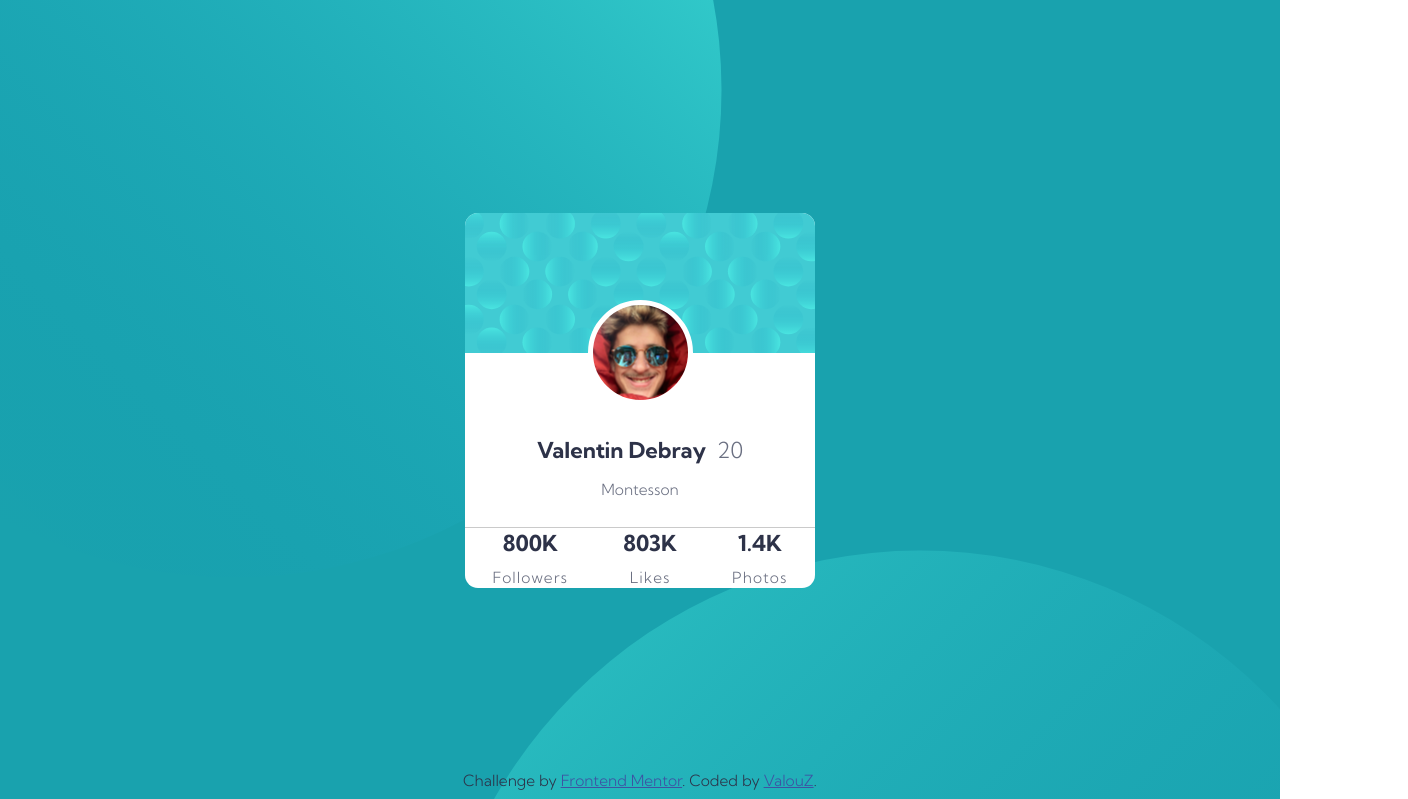
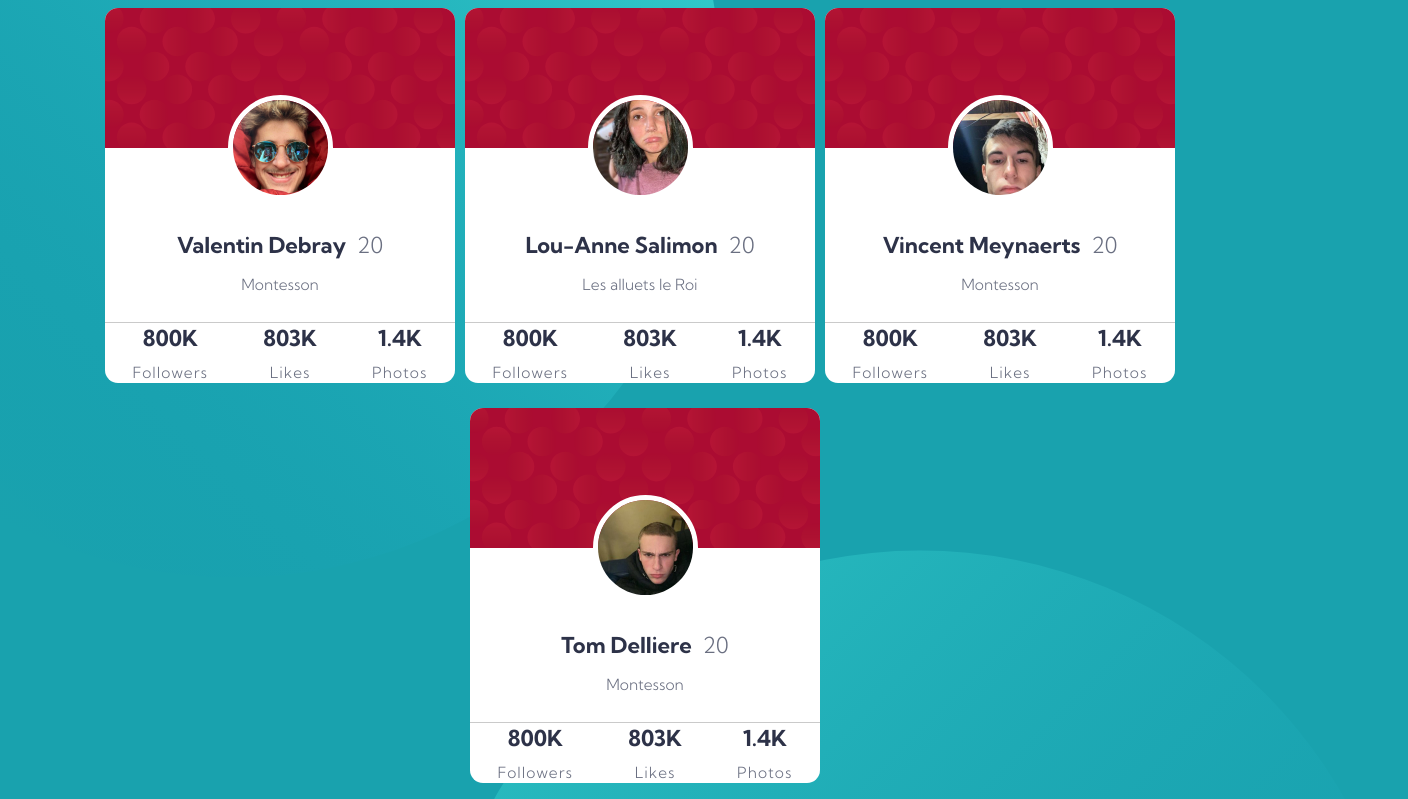
Before and after one commit to ValouZ/Profile_card_component, a plain HTML site: page index.html in a window 1280 px wide. Shown: the top 799 px of the page, 1408 px wide, since content can reach past the window. Drawn offline with Linux system fonts and the light colour scheme.

Commit message:
starting mutilples card display

```diff
--- a/index.html
+++ b/index.html
@@ -13,14 +13,16 @@
 </head>
 
 <body>
+    <div class="bg-pattern-top"></div>
+
     <div class="container">
-        <div class="bg-pattern-top"></div>
-
-        <div class="card">
+        <div class="first-card">
             <div class="pattern-card-top">
-                <img src="images/bg-pattern-card.svg" alt="">
+                <img src="images/bg-pattern-card-red.svg" alt="">
             </div>
-            <div class="profil-image"></div>
+            <div class="profil-image">
+                <img src="images/image-valentin.jpg" alt="image de profil">
+            </div>
             <div class="info">
                 <div class="perso">
                     <div class="name">Valentin Debray</div>
@@ -44,13 +46,106 @@
             </div>
         </div>
 
-        <div class="bg-pattern-bottom"></div>
+        <div class="card">
+            <div class="pattern-card-top">
+                <img src="images/bg-pattern-card-red.svg" alt="">
+            </div>
+            <div class="profil-image">
+                <img src="images/boubouille.jpg" alt="image de profil">
+            </div>
+            <div class="info">
+                <div class="perso">
+                    <div class="name">Lou-Anne Salimon</div>
+                    <div class="age">20</div>
+                </div>
+                <div class="city">Les alluets le Roi</div>
+            </div>
+            <div class="stats">
+                <div class="stat">
+                    <div class="stat-number">800K</div>
+                    <div class="stat-name">Followers</div>
+                </div>
+                <div class="stat">
+                    <div class="stat-number">803K</div>
+                    <div class="stat-name">Likes</div>
+                </div>
+                <div class="stat">
+                    <div class="stat-number">1.4K</div>
+                    <div class="stat-name">Photos</div>
+                </div>
+            </div>
+        </div>
 
-        <div class="attribution">
+        <div class="card">
+            <div class="pattern-card-top">
+                <img src="images/bg-pattern-card-red.svg" alt="">
+            </div>
+            <div class="profil-image">
+                <img src="images/majiin.jpg" alt="image de profil">
+            </div>
+            <div class="info">
+                <div class="perso">
+                    <div class="name">Vincent Meynaerts</div>
+                    <div class="age">20</div>
+                </div>
+                <div class="city">Montesson</div>
+            </div>
+            <div class="stats">
+                <div class="stat">
+                    <div class="stat-number">800K</div>
+                    <div class="stat-name">Followers</div>
+                </div>
+                <div class="stat">
+                    <div class="stat-number">803K</div>
+                    <div class="stat-name">Likes</div>
+                </div>
+                <div class="stat">
+                    <div class="stat-number">1.4K</div>
+                    <div class="stat-name">Photos</div>
+                </div>
+            </div>
+        </div>
+
+        <div class="card">
+            <div class="pattern-card-top">
+                <img src="images/bg-pattern-card-red.svg" alt="">
+            </div>
+            <div class="profil-image">
+                <img src="images/tomitomtom.jpg" alt="image de profil">
+            </div>
+            <div class="info">
+                <div class="perso">
+                    <div class="name">Tom Delliere</div>
+                    <div class="age">20</div>
+                </div>
+                <div class="city">Montesson</div>
+            </div>
+            <div class="stats">
+                <div class="stat">
+                    <div class="stat-number">800K</div>
+                    <div class="stat-name">Followers</div>
+                </div>
+                <div class="stat">
+                    <div class="stat-number">803K</div>
+                    <div class="stat-name">Likes</div>
+                </div>
+                <div class="stat">
+                    <div class="stat-number">1.4K</div>
+                    <div class="stat-name">Photos</div>
+                </div>
+            </div>
+        </div>
+
+
+
+        <!-- <div class="attribution">
             Challenge by <a href="https://www.frontendmentor.io?ref=challenge" target="_blank">Frontend Mentor</a>.
             Coded by <a href="https://github.com/ValouZ" target="_blank">ValouZ</a>.
-        </div>
+        </div> -->
     </div>
+
+    <div class="bg-pattern-bottom"></div>
+
 
 
 
--- a/style.css
+++ b/style.css
@@ -4,8 +4,13 @@
     padding: 0;
 }
 
-root{
+root {
     font-size: 18px;
+}
+
+body {
+    height: 100vh;
+    background-color: #19A2AE;
 }
 
 .container {
@@ -13,15 +18,13 @@ root{
     font-family: 'Kumbh sans';
     font-size: 18px;
     display: flex;
-    flex-direction: column;
-    height: 100vh;
+    flex-direction: row;
+    height: 100%;
     width: 100vw;
-    max-height: 100vh;
     align-items: center;
     justify-content: center;
-    background-color: #19A2AE;
-    z-index: 0;
-    overflow: hidden;
+    z-index: 1;
+    flex-wrap: wrap;
 }
 
 .bg-pattern-top {
@@ -31,7 +34,7 @@ root{
     height: 978px;
     top: -500px;
     left: -725px;
-    z-index: 1;
+    z-index: 0;
 }
 
 .bg-pattern-bottom {
@@ -41,10 +44,11 @@ root{
     height: 978px;
     right: -750px;
     top: 350px;
-    z-index: 1;
+    z-index: 0;
 }
 
-.card {
+.card,
+.first-card {
     z-index: 2;
     position: relative;
     display: flex;
@@ -56,6 +60,11 @@ root{
     min-width: 326px;
     border-radius: 13px;
     overflow: hidden;
+    margin-bottom: 10px;
+}
+
+.card {
+    margin-left: 10px;
 }
 
 .profil-image {
@@ -65,9 +74,9 @@ root{
     z-index: 5;
     width: 105px;
     height: 105px;
-    background: center center url("images/image-valentin.jpg");
     border: 5px solid white;
     border-radius: 100%;
+    overflow: hidden;
 }
 
 .info {
@@ -152,7 +161,8 @@ root{
         right: -10%;
         top: 550px;
     }
-    .card {
+    .card,
+    .first-card {
         height: 375px;
         width: 350px;
     }
```
Also changed, not shown: images/bg-pattern-card-red.svg (added), images/boubouille.jpg (added), images/majiin.jpg (added), images/tomitomtom.jpg (added).
